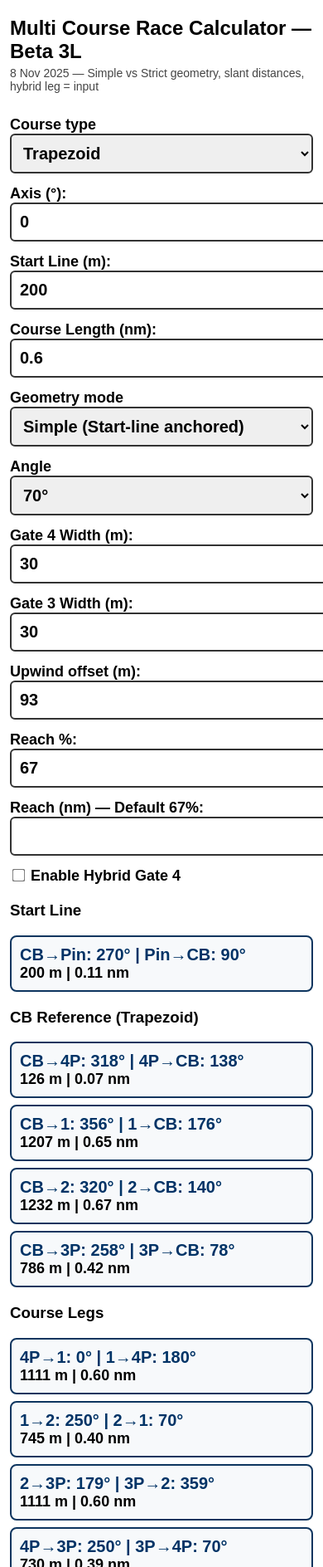
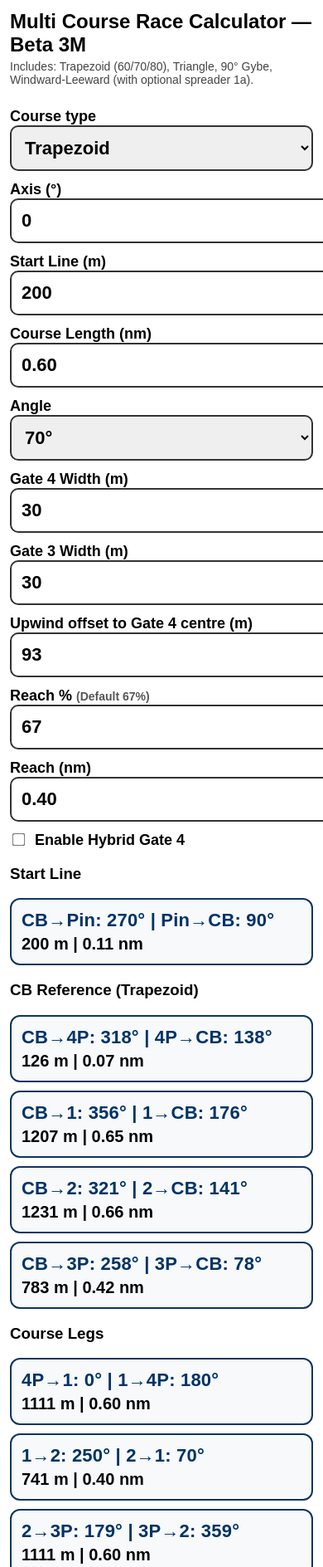
Before and after one commit to peterkeats69/race-course-calculator, a plain HTML site: page index.html in a window 390 px wide. Shown: the top 1888 px of the page at 83% size. Drawn offline with Linux system fonts and the light colour scheme.

Commit message:
Add files via upload

```diff
--- a/index.html
+++ b/index.html
@@ -1,39 +1,35 @@
 <!DOCTYPE html>
-<html>
+<html lang="en">
 <head>
+<meta charset="UTF-8">
+<title>Multi Course Race Calculator — Beta 3M</title>
+<meta name="viewport" content="width=device-width, initial-scale=1">
 <link rel="manifest" href="./manifest.webmanifest">
 <meta name="theme-color" content="#0d355f">
-<meta charset="UTF-8">
-<title>Multi Course Race Calculator — Beta 3L</title>
-<meta name="viewport" content="width=device-width, initial-scale=1">
 <style>
-body{font-family:Arial;margin:12px}
-h2{margin-bottom:4px}
-.build{font-size:14px;color:#444;margin-bottom:14px}
-.row{display:flex;gap:20px;flex-wrap:wrap}
-label{display:block;margin-top:14px;font-size:18px;font-weight:700}
-input,select{width:220px;padding:10px;font-size:20px;font-weight:700;border:2px solid #333;border-radius:6px}
-.section{margin-top:20px}
-.card{border:2px solid #0d355f;border-radius:8px;padding:10px;margin-bottom:8px;background:#f7f9fb}
-.line1{font-size:20px;font-weight:700;color:#003366}
-.line2{font-size:18px;font-weight:700;color:#000}
-.hidden{display:none!important}
-.footer{text-align:center;margin-top:30px;font-size:14px;color:#555}
-@media(max-width:700px){input,select{width:100%}.row{flex-direction:column;gap:0}}
+  body{font-family:Arial,system-ui,-apple-system,Segoe UI,Roboto,sans-serif;margin:12px}
+  h2{margin:0 0 4px 0}
+  .build{font-size:14px;color:#444;margin:0 0 14px 0}
+  .row{display:flex;gap:16px;flex-wrap:wrap;align-items:flex-end}
+  label{display:block;margin-top:12px;font-size:18px;font-weight:800}
+  input,select{width:240px;max-width:100%;padding:12px;font-size:22px;font-weight:800;border:2px solid #333;border-radius:10px}
+  input[type="checkbox"]{width:auto}
+  .section{margin-top:18px}
+  .card{border:2px solid #0d355f;border-radius:12px;padding:12px;margin-bottom:10px;background:#f7f9fb}
+  .line1{font-size:22px;font-weight:900;color:#003366;letter-spacing:.2px}
+  .line2{font-size:20px;font-weight:900;color:#000;margin-top:4px}
+  .muted{font-size:14px;color:#555;font-weight:700}
+  .hidden{display:none!important}
+  .footer{text-align:center;margin:22px 0 8px 0;font-size:14px;color:#555}
+  @media(max-width:760px){
+    .row{flex-direction:column;align-items:stretch;gap:0}
+    input,select{width:100%}
+  }
 </style>
-<link rel="manifest" href="./manifest.webmanifest">
-<meta name="theme-color" content="#0d355f">
 </head>
-<script>
-if ('serviceWorker' in navigator) {
-  window.addEventListener('load', () => {
-    navigator.serviceWorker.register('./sw.js').catch(console.error);
-  });
-}
-</script>
 <body>
-<h2>Multi Course Race Calculator — Beta 3L</h2>
-<div class="build">8 Nov 2025 — Simple vs Strict geometry, slant distances, hybrid leg = input</div>
+<h2>Multi Course Race Calculator — Beta 3M</h2>
+<p class="build">Includes: Trapezoid (60/70/80), Triangle, 90° Gybe, Windward-Leeward (with optional spreader 1a).</p>
 
 <div class="row">
   <label>Course type
@@ -41,24 +37,25 @@ if ('serviceWorker' in navigator) {
       <option value="trapezoid" selected>Trapezoid</option>
       <option value="triangle">Triangle (equal legs)</option>
       <option value="gybe90">90° Gybe (71% reaches)</option>
+      <option value="windwardleeward">Windward-Leeward</option>
     </select>
   </label>
-  <label>Axis (°):<input id="axis" type="number" value="0"></label>
-  <label>Start Line (m):<input id="lineLen" type="number" value="200"></label>
-  <label>Course Length (nm):<input id="courseLenNm" type="number" step="0.01" value="0.6"></label>
-</div>
 
-<div class="row">
-  <label>Geometry mode
-    <select id="geomMode">
-      <option value="simple" selected>Simple (Start-line anchored)</option>
-      <option value="strict">Strict (Mark-1 anchored)</option>
-    </select>
+  <label>Axis (°)
+    <input id="axis" type="number" value="0">
+  </label>
+
+  <label>Start Line (m)
+    <input id="lineLen" type="number" value="200">
+  </label>
+
+  <label>Course Length (nm)
+    <input id="courseLenNm" type="number" step="0.01" value="0.60">
   </label>
 </div>
 
 <!-- Trapezoid inputs -->
-<div id="trapezoidInputs" class="row">
+<div id="trapInputs" class="row">
   <label>Angle
     <select id="trapAngle">
       <option value="60">60°</option>
@@ -66,180 +63,330 @@ if ('serviceWorker' in navigator) {
       <option value="80">80°</option>
     </select>
   </label>
-  <label>Gate 4 Width (m):<input id="gateW" type="number" value="30"></label>
-  <label>Gate 3 Width (m):<input id="gate3W" type="number" value="30"></label>
-  <label>Upwind offset (m):<input id="gateOff" type="number" value="93"></label>
-  <label>Reach %:<input id="reachRatio" type="number" step="0.1" value="67"></label>
-  <label>Reach (nm) — Default 67%:<input id="reachLenNm" type="number" step="0.01"></label>
+
+  <label>Gate 4 Width (m)
+    <input id="gate4W" type="number" value="30">
+  </label>
+
+  <label>Gate 3 Width (m)
+    <input id="gate3W" type="number" value="30">
+  </label>
+
+  <label>Upwind offset to Gate 4 centre (m)
+    <input id="gateOff" type="number" value="93">
+  </label>
+
+  <label>Reach % <span class="muted">(Default 67%)</span>
+    <input id="reachPct" type="number" step="0.1" value="67">
+  </label>
+
+  <label>Reach (nm)
+    <input id="reachNm" type="number" step="0.01">
+  </label>
 </div>
 
-<!-- Hybrid (user enters desired Hybrid 4P → 1 leg) -->
+<!-- Hybrid Gate 4 (trapezoid only) -->
 <div id="hybridRow" class="row">
-  <label><input type="checkbox" id="enableHybrid" style="width:auto;margin-right:8px;transform:scale(1.2)">Enable Hybrid Gate 4</label>
-  <label id="hybLegM" class="hidden">Hybrid leg (m):<input id="hybridLegM" type="number" value="0"></label>
-  <label id="hybLegNm" class="hidden">Hybrid leg (nm):<input id="hybridLegNm" type="number" step="0.01" value="0.00"></label>
+  <label style="font-weight:900">
+    <input type="checkbox" id="hybOn" style="transform:scale(1.2);margin-right:8px">
+    Enable Hybrid Gate 4
+  </label>
+  <label id="hybMwrap" class="hidden">Hybrid leg 4P→1 (m)
+    <input id="hybLegM" type="number" value="0">
+  </label>
+  <label id="hybNmwrap" class="hidden">Hybrid leg 4P→1 (nm)
+    <input id="hybLegNm" type="number" step="0.01" value="0.00">
+  </label>
+</div>
+
+<!-- Windward-Leeward inputs -->
+<div id="wlInputs" class="row hidden">
+  <label>Gate 4 Width (m)
+    <input id="wlGate4W" type="number" value="30">
+  </label>
+  <label>Upwind offset to Gate 4 centre (m)
+    <input id="wlGateOff" type="number" value="93">
+  </label>
+
+  <label style="font-weight:900">
+    <input type="checkbox" id="wlUseSp" style="transform:scale(1.2);margin-right:8px">
+    Use Spreader 1a
+  </label>
+
+  <label id="wlDistMwrap" class="hidden">1→1a distance (m)
+    <input id="wlDistM" type="number" value="50">
+  </label>
+  <label id="wlDistNmwrap" class="hidden">1→1a distance (nm)
+    <input id="wlDistNm" type="number" step="0.01" value="0.03">
+  </label>
+  <label id="wlAngWrap" class="hidden">1→1a angle left of axis (°)
+    <input id="wlAng" type="number" step="0.1" value="30">
+  </label>
+
+  <label id="wlPerfectWrap" class="hidden" style="font-weight:900">
+    <input type="checkbox" id="wlPerfect" style="transform:scale(1.2);margin-right:8px">
+    Perfect run (Gate4C→1a = Axis)
+  </label>
 </div>
 
 <div class="section" id="results"></div>
-<div class="footer">Multi Course Race Calculator — Beta 3L © Peter Keats 2025</div>
+<div class="footer">Multi Course Race Calculator — Beta 3M © Peter Keats 2025</div>
 
 <script>
 // ---- helpers ----
 function toRad(d){return d*Math.PI/180}
-function norm(d){return(d%360+360)%360}
-function vec(b){return{x:Math.sin(toRad(b)),y:Math.cos(toRad(b))}}
-function add(p,q){return{x:p.x+q.x,y:p.y+q.y}}
-function scale(v,s){return{x:v.x*s,y:v.y*s}}
-function dist(p,q){let dx=q.x-p.x,dy=q.y-p.y;return Math.hypot(dx,dy)}
-function brg(p,q){let dx=q.x-p.x,dy=q.y-p.y;return norm(Math.atan2(dx,dy)*180/Math.PI)}
-function card(a,b,A,B){let d=dist(A,B),b1=brg(A,B),b2=brg(B,A);
-  return `<div class="card"><div class="line1">${a}→${b}: ${b1.toFixed(0)}° | ${b}→${a}: ${b2.toFixed(0)}°</div>
-  <div class="line2">${Math.round(d)} m | ${(d/1852).toFixed(2)} nm</div></div>`}
-function dirs(angle){
+function norm(d){return (d%360+360)%360}
+function vec(b){return {x:Math.sin(toRad(b)), y:Math.cos(toRad(b))}}
+function add(p,q){return {x:p.x+q.x, y:p.y+q.y}}
+function scale(v,s){return {x:v.x*s, y:v.y*s}}
+function dist(p,q){const dx=q.x-p.x, dy=q.y-p.y; return Math.hypot(dx,dy)}
+function brg(p,q){const dx=q.x-p.x, dy=q.y-p.y; return norm(Math.atan2(dx,dy)*180/Math.PI)}
+function card(a,b,A,B){
+  const d=dist(A,B), b1=brg(A,B), b2=brg(B,A);
+  return `<div class="card">
+    <div class="line1">${a}→${b}: ${b1.toFixed(0)}° | ${b}→${a}: ${b2.toFixed(0)}°</div>
+    <div class="line2">${Math.round(d)} m | ${(d/1852).toFixed(2)} nm</div>
+  </div>`;
+}
+function dirsTrapezoid(angle){
   angle=Number(angle);
   if(angle===60) return {b41:0,b12:240,b23:180,b34:60};
   if(angle===80) return {b41:0,b12:260,b23:180,b34:80};
-  return {b41:0,b12:250,b23:180,b34:70};
+  return {b41:0,b12:250,b23:180,b34:70}; // 70°
 }
 
 // ---- reach sync ----
 let syncing=false;
-function syncFromPercent(){
+function syncReachFromPct(){
   if(syncing) return; syncing=true;
-  const lenNm=+document.getElementById('courseLenNm').value||0;
-  const rr=+document.getElementById('reachRatio').value||0;
-  document.getElementById('reachLenNm').value=(lenNm*(rr/100)).toFixed(2);
+  const lenNm=+el('courseLenNm').value||0;
+  const pct=+el('reachPct').value||0;
+  el('reachNm').value=(lenNm*(pct/100)).toFixed(2);
   syncing=false; compute();
 }
-function syncFromNm(){
+function syncReachFromNm(){
   if(syncing) return; syncing=true;
-  const lenNm=+document.getElementById('courseLenNm').value||0;
-  const nm=+document.getElementById('reachLenNm').value||0;
-  document.getElementById('reachRatio').value = lenNm>0?((nm/lenNm)*100).toFixed(1):"0.0";
+  const lenNm=+el('courseLenNm').value||0;
+  const nm=+el('reachNm').value||0;
+  el('reachPct').value = lenNm>0 ? ((nm/lenNm)*100).toFixed(1) : "0.0";
   syncing=false; compute();
 }
 
-// ---- hybrid leg sync ----
-function syncHybridLeg(from){
-  const mEl=document.getElementById('hybridLegM'), nmEl=document.getElementById('hybridLegNm');
+// ---- hybrid sync ----
+function syncHybrid(from){
+  const mEl=el('hybLegM'), nmEl=el('hybLegNm');
   if(from==='m'){ const m=+mEl.value||0; nmEl.value=(m/1852).toFixed(2); }
   else { const nm=+nmEl.value||0; mEl.value=Math.round(nm*1852); }
   compute();
 }
 
+// ---- WL spreader sync ----
+function syncWL(from){
+  const mEl=el('wlDistM'), nmEl=el('wlDistNm');
+  if(from==='m'){ const m=+mEl.value||0; nmEl.value=(m/1852).toFixed(2); }
+  else { const nm=+nmEl.value||0; mEl.value=Math.round(nm*1852); }
+  compute();
+}
+
+function el(id){ return document.getElementById(id); }
+
+function show(id,on){ el(id).classList.toggle('hidden', !on); }
+
 function compute(){
-  const t=document.getElementById("courseType").value,
-        axis=+document.getElementById("axis").value||0,
-        lineLen=+document.getElementById("lineLen").value||200,
-        lenNm=+document.getElementById("courseLenNm").value||0.6,
-        mode=document.getElementById("geomMode").value,
-        pCB={x:0,y:0},
-        uL=vec(axis-90),
-        pPin=add(pCB,scale(uL,lineLen)),
-        pMid=add(pCB,scale(uL,lineLen/2)),
-        uA=vec(axis),
-        uP=vec(axis+90),
-        lenM=lenNm*1852;
+  const t=el('courseType').value;
+  const axis=+el('axis').value||0;
+  const lineLen=+el('lineLen').value||200;
+  const courseNm=+el('courseLenNm').value||0.60;
+  const lenM=courseNm*1852;
 
-  // show/hide UI bits
-  const trapBox=document.getElementById('trapezoidInputs');
-  const hybRow=document.getElementById('hybridRow');
-  if(t==='trapezoid'){ trapBox.classList.remove('hidden'); hybRow.classList.remove('hidden'); }
-  else { trapBox.classList.add('hidden'); hybRow.classList.add('hidden'); }
+  // Show/hide input panels
+  show('trapInputs', t==='trapezoid');
+  show('hybridRow', t==='trapezoid');
+  show('wlInputs', t==='windwardleeward');
 
-  const enH=document.getElementById('enableHybrid').checked;
-  document.getElementById('hybLegM').className=enH?"":"hidden";
-  document.getElementById('hybLegNm').className=enH?"":"hidden";
+  // hybrid field visibility
+  const hybOn = el('hybOn').checked;
+  show('hybMwrap', t==='trapezoid' && hybOn);
+  show('hybNmwrap', t==='trapezoid' && hybOn);
 
-  let html = `<div class=section><h3>Start Line</h3>${card("CB","Pin",pCB,pPin)}</div>`;
+  // WL spreader field visibility
+  const wlUse = el('wlUseSp').checked;
+  show('wlDistMwrap', t==='windwardleeward' && wlUse);
+  show('wlDistNmwrap', t==='windwardleeward' && wlUse);
+  show('wlAngWrap', t==='windwardleeward' && wlUse);
+  show('wlPerfectWrap', t==='windwardleeward' && wlUse);
+
+  // Base geometry: CB at origin, start line runs left (axis-90)
+  const pCB={x:0,y:0};
+  const uL=vec(axis-90);      // from CB to pin (left looking upwind)
+  const pPin=add(pCB, scale(uL, lineLen));
+  const pMid=add(pCB, scale(uL, lineLen/2));
+  const uA=vec(axis);         // upwind
+  const uR=vec(axis+90);      // right looking upwind
+
+  let html = `<div class="section"><h3>Start Line</h3>${card("CB","Pin",pCB,pPin)}</div>`;
 
   if(t==='trapezoid'){
-    const ang=document.getElementById("trapAngle").value,
-          gw=+document.getElementById("gateW").value||30,
-          g3w=+document.getElementById("gate3W").value||30,
-          off=+document.getElementById("gateOff").value||93,
-          rr =+document.getElementById("reachRatio").value||67;
+    const ang=el('trapAngle').value;
+    const gw=+el('gate4W').value||30;
+    const g3w=+el('gate3W').value||30;
+    const off=+el('gateOff').value||93;
 
-    let rlNm=parseFloat(document.getElementById("reachLenNm").value);
-    if(!(rlNm>0)) rlNm=(lenNm*(rr/100));
-    const rlM=rlNm*1852;
+    // reach defaults/sync
+    let rNm=parseFloat(el('reachNm').value);
+    const pct=+el('reachPct').value||67;
+    if(!(rNm>0)) rNm = courseNm*(pct/100);
+    const rM=rNm*1852;
 
-    const d=dirs(ang),u41=vec(axis+d.b41),u12=vec(axis+d.b12),u23=vec(axis+d.b23);
+    const d=dirsTrapezoid(ang);
+    const u41=vec(axis+d.b41);
+    const u12=vec(axis+d.b12);
+    const u23=vec(axis+d.b23);
 
-    // ---- Gate 4 centre & 4P per geometry mode ----
-    let gateC, p4P;
-    if(mode==="simple"){
-      // centre from start-line mid + upwind offset
-      gateC = add(pMid, scale(uA, off));
-      p4P   = add(gateC, scale(uP, gw/2));
-    }else{
-      // strict: centre must be directly downwind of Mark 1 by 'off'
-      // do a two-pass like before, then lock centre under Mark 1
-      const gateC0 = add(pMid, scale(uA, off));
-      const p4P0   = add(gateC0, scale(uP, gw/2));
-      const p1_0   = add(p4P0, scale(u41, lenM));
-      gateC = add(p1_0, scale(uA, -off));
-      p4P   = add(gateC, scale(uP, gw/2));
+    // Gate 4 (Simple, start-line anchored)
+    const gateC = add(pMid, scale(uA, off));
+    const p4P = add(gateC, scale(uR, gw/2));
+
+    // Marks
+    const p1 = add(p4P, scale(u41, lenM));
+    const p2 = add(p1,  scale(u12, rM));
+    const p3C= add(p2,  scale(u23, lenM));
+    const p3P= add(p3C, scale(uR, g3w/2));
+
+    html += `<div class="section"><h3>CB Reference (Trapezoid)</h3>
+      ${card("CB","4P",pCB,p4P)}${card("CB","1",pCB,p1)}${card("CB","2",pCB,p2)}${card("CB","3P",pCB,p3P)}
+    </div>`;
+
+    if(hybOn){
+      let legM=+el('hybLegM').value;
+      const legNm=+el('hybLegNm').value;
+      if(!(legM>0) && legNm>0) legM=Math.round(legNm*1852);
+      if(legM<0) legM=0; if(legM>lenM) legM=lenM;
+
+      const pH4P = add(p1, scale(u41, -legM));
+      html += `<div class="section"><h3>Hybrid Gate 4</h3>
+        ${card("CB","Hybrid 4P",pCB,pH4P)}${card("Hybrid 4P","1",pH4P,p1)}
+      </div>`;
     }
 
-    // ---- Final marks from chosen 4P ----
-    const p1  = add(p4P, scale(u41, lenM));
-    const p2  = add(p1 , scale(u12, rlM));
-    const p3C = add(p2 , scale(u23, lenM));
-    const p3P = add(p3C, scale(uP , g3w/2));
-
-    html+=`<div class=section><h3>CB Reference (Trapezoid)</h3>
-           ${card("CB","4P",pCB,p4P)}${card("CB","1",pCB,p1)}${card("CB","2",pCB,p2)}${card("CB","3P",pCB,p3P)}</div>`;
-
-    // ---- Hybrid 4P (optional): exact leg length from Mark 1 along 4P→1 bearing ----
-    if(enH){
-      let legM = +document.getElementById('hybridLegM').value;
-      let legNm = +document.getElementById('hybridLegNm').value;
-      if(!(legM>0) && legNm>0) legM = Math.round(legNm*1852);
-      if(legM<0) legM=0; if(legM>lenM) legM=lenM;
-
-      const pH4P = add(p1, scale(u41, -legM));   // place *along the 4P→1 direction*
-      html+=`<div class=section><h3>Hybrid Gate 4</h3>
-             ${card("CB","Hybrid 4P",pCB,pH4P)}${card("Hybrid 4P","1",pH4P,p1)}</div>`;
-    }
-
-    html+=`<div class=section><h3>Course Legs</h3>
-           ${card("4P","1",p4P,p1)}${card("1","2",p1,p2)}${card("2","3P",p2,p3P)}${card("4P","3P",p4P,p3P)}</div>`;
+    html += `<div class="section"><h3>Course Legs</h3>
+      ${card("4P","1",p4P,p1)}
+      ${card("1","2",p1,p2)}
+      ${card("2","3P",p2,p3P)}
+      ${card("4P","3P",p4P,p3P)}
+    </div>`;
   }
 
   if(t==='triangle'){
-    const uA=vec(axis), uP=vec(axis+90),
-          p3=add(pMid,scale(uA,50)), p1=add(p3,scale(uA,(+document.getElementById("courseLenNm").value||0.6)*1852)),
-          u12=vec(axis+240), p2=add(p1,scale(u12,dist(p3,p1))); // equal legs
-    html+=`<div class=section><h3>CB Reference (Triangle)</h3>
-           ${card("CB","1",pCB,p1)}${card("CB","2",pCB,p2)}${card("CB","3",pCB,p3)}</div>
-           <div class=section><h3>Course Legs</h3>
-           ${card("3","1",p3,p1)}${card("1","2",p1,p2)}${card("2","3",p2,p3)}</div>`;
+    // Mark 3: 50m ahead of CB, centered ahead of start line (use pMid + axis*50)
+    const p3 = add(pMid, scale(uA, 50));
+    const p1 = add(p3, scale(uA, lenM));
+    const u12 = vec(axis+240);
+    const p2 = add(p1, scale(u12, lenM));
+
+    html += `<div class="section"><h3>CB Reference (Triangle)</h3>
+      ${card("CB","1",pCB,p1)}${card("CB","2",pCB,p2)}${card("CB","3",pCB,p3)}
+    </div>
+    <div class="section"><h3>Course Legs</h3>
+      ${card("3","1",p3,p1)}${card("1","2",p1,p2)}${card("2","3",p2,p3)}
+    </div>`;
   }
 
   if(t==='gybe90'){
-    const uA=vec(axis), p3=add(pMid,scale(uA,50)), lenM=(+document.getElementById("courseLenNm").value||0.6)*1852,
-          p1=add(p3,scale(uA,lenM)), rM=lenM*0.71, u12=vec(axis+225), p2=add(p1,scale(u12,rM)), u23=vec(axis+135);
-    html+=`<div class=section><h3>CB Reference (90° Gybe)</h3>
-           ${card("CB","1",pCB,p1)}${card("CB","2",pCB,p2)}${card("CB","3",pCB,p3)}</div>
-           <div class=section><h3>Course Legs</h3>
-           ${card("3","1",p3,p1)}${card("1","2",p1,p2)}${card("2","3",p2,p3)}</div>`;
+    // Mark 3: 50m ahead of CB
+    const p3 = add(pMid, scale(uA, 50));
+    const p1 = add(p3, scale(uA, lenM));
+    const rM = lenM*0.71;
+    const p2 = add(p1, scale(vec(axis+225), rM));
+
+    html += `<div class="section"><h3>CB Reference (90° Gybe)</h3>
+      ${card("CB","1",pCB,p1)}${card("CB","2",pCB,p2)}${card("CB","3",pCB,p3)}
+    </div>
+    <div class="section"><h3>Course Legs</h3>
+      ${card("3","1",p3,p1)}${card("1","2",p1,p2)}${card("2","3",p2,p3)}
+    </div>`;
   }
 
-  document.getElementById("results").innerHTML=html;
+  if(t==='windwardleeward'){
+    const gw=+el('wlGate4W').value||30;
+    const off=+el('wlGateOff').value||93;
+
+    // Gate 4 (Simple, start-line anchored)
+    const gateC = add(pMid, scale(uA, off));
+    const p4P = add(gateC, scale(uR, gw/2));
+
+    // Base 1a position on axis above gate centre (used in perfect run)
+    const pAxisTop = add(gateC, scale(uA, lenM));
+
+    // Mark 1 initial (normal mode)
+    let p1 = pAxisTop;
+
+    const useSp = el('wlUseSp').checked;
+    let p1a = null;
+
+    if(useSp){
+      let dM = +el('wlDistM').value;
+      const dNm = +el('wlDistNm').value;
+      if(!(dM>0) && dNm>0) dM=Math.round(dNm*1852);
+
+      const ang=+el('wlAng').value||0;        // degrees left of axis
+      const u1a=vec(axis - ang);              // direction from 1 to 1a (left of axis)
+
+      if(el('wlPerfect').checked){
+        // Perfect run: Gate4C→1a = Axis
+        p1a = pAxisTop;
+        p1  = add(p1a, scale(u1a, -dM));      // move 1 to keep distance/angle
+      } else {
+        p1a = add(p1, scale(u1a, dM));
+      }
+    }
+
+    html += `<div class="section"><h3>CB Reference (Windward-Leeward)</h3>
+      ${card("CB","4P",pCB,p4P)}${card("CB","1",pCB,p1)}${useSp ? card("CB","1a",pCB,p1a) : ""}
+    </div>`;
+
+    html += `<div class="section"><h3>Course Legs</h3>
+      ${card("4P","1",p4P,p1)}
+      ${useSp ? card("1","1a",p1,p1a) : ""}
+      ${useSp ? card("1a","4P",p1a,p4P) : card("1","4P",p1,p4P)}
+    </div>`;
+  }
+
+  el('results').innerHTML = html;
 }
 
-// wire up
-["courseType","axis","lineLen","courseLenNm","geomMode","trapAngle","gateW","gate3W","gateOff"].forEach(id=>{
-  const el=document.getElementById(id); if(el){el.addEventListener("input",compute); el.addEventListener("change",compute);}
+// ---- events ----
+['courseType','axis','lineLen','courseLenNm',
+ 'trapAngle','gate4W','gate3W','gateOff',
+ 'wlGate4W','wlGateOff','wlAng'
+].forEach(id=>{
+  const e=el(id);
+  if(!e) return;
+  e.addEventListener('input', compute);
+  e.addEventListener('change', compute);
 });
-document.getElementById('reachRatio').addEventListener('input', syncFromPercent);
-document.getElementById('reachLenNm').addEventListener('input', syncFromNm);
-document.getElementById('enableHybrid').addEventListener('change', compute);
-document.getElementById('hybridLegM').addEventListener('input', ()=>syncHybridLeg('m'));
-document.getElementById('hybridLegNm').addEventListener('input', ()=>syncHybridLeg('nm'));
 
-compute();
+el('reachPct').addEventListener('input', syncReachFromPct);
+el('reachNm').addEventListener('input', syncReachFromNm);
+
+el('hybOn').addEventListener('change', compute);
+el('hybLegM').addEventListener('input', ()=>syncHybrid('m'));
+el('hybLegNm').addEventListener('input', ()=>syncHybrid('nm'));
+
+el('wlUseSp').addEventListener('change', compute);
+el('wlPerfect').addEventListener('change', compute);
+el('wlDistM').addEventListener('input', ()=>syncWL('m'));
+el('wlDistNm').addEventListener('input', ()=>syncWL('nm'));
+
+// Init reach nm from default percent
+syncReachFromPct();
+
+// PWA SW registration (safe if already present)
+if ('serviceWorker' in navigator) {
+  window.addEventListener('load', () => {
+    navigator.serviceWorker.register('./sw.js').catch(()=>{});
+  });
+}
 </script>
 </body>
 </html>
```
